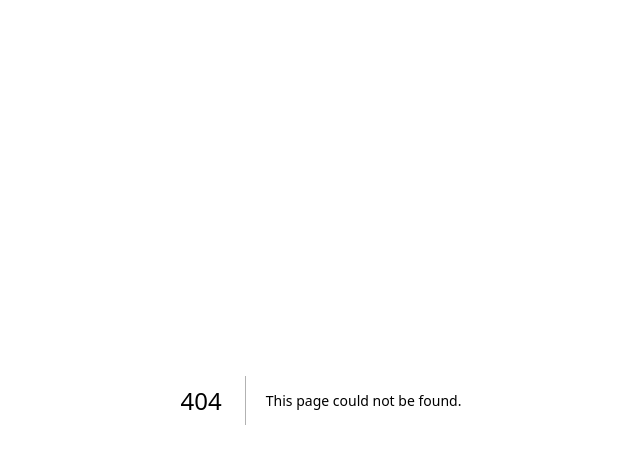
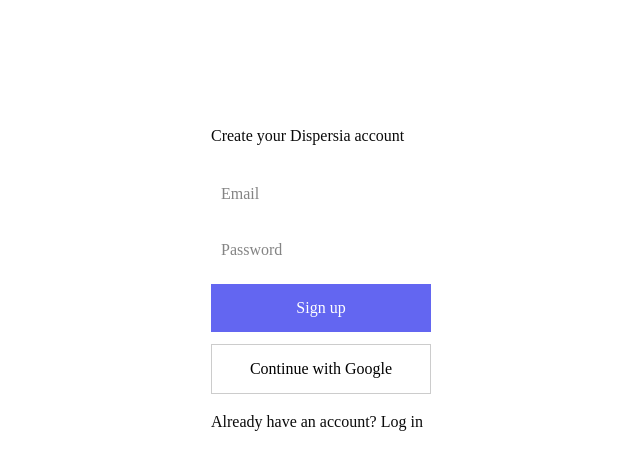
Before and after one commit to sheikhmdnasrullah-dotcom/Dispersia-2, a Next.js app: page /signup in a window 1280 px wide. Before the commit this address had no page. Shown: the top 470 px of the page, without its empty margins (319-959 px from the left). Built offline with nearby package versions, Linux system fonts and the light colour scheme; no server answers.

Commit message:
feat: add login, signup pages and route protection middleware

```diff
--- /dev/null
+++ b/app/signup/page.tsx
@@ -0,0 +1,79 @@
+'use client'
+
+import { useState } from 'react'
+import { createClient } from '@supabase/supabase-js'
+import { useRouter } from 'next/navigation'
+
+const supabase = createClient(
+  process.env.NEXT_PUBLIC_SUPABASE_URL!,
+  process.env.NEXT_PUBLIC_SUPABASE_ANON_KEY!
+)
+
+export default function SignupPage() {
+  const router = useRouter()
+  const [email, setEmail] = useState('')
+  const [password, setPassword] = useState('')
+  const [error, setError] = useState('')
+  const [loading, setLoading] = useState(false)
+
+  async function handleSignup() {
+    setLoading(true)
+    setError('')
+    const { error } = await supabase.auth.signUp({ email, password })
+    if (error) {
+      setError(error.message)
+      setLoading(false)
+    } else {
+      router.push('/setup')
+    }
+  }
+
+  async function handleGoogle() {
+    await supabase.auth.signInWithOAuth({
+      provider: 'google',
+      options: { redirectTo: 'https://dispersia.tanim.tech/setup' }
+    })
+  }
+
+  return (
+    <div style={{ maxWidth: 400, margin: '100px auto', padding: 24 }}>
+      <h1 style={{ marginBottom: 24 }}>Create your Dispersia account</h1>
+
+      <input
+        type="email"
+        placeholder="Email"
+        value={email}
+        onChange={e => setEmail(e.target.value)}
+        style={{ display: 'block', width: '100%', marginBottom: 12, padding: 10 }}
+      />
+      <input
+        type="password"
+        placeholder="Password"
+        value={password}
+        onChange={e => setPassword(e.target.value)}
+        style={{ display: 'block', width: '100%', marginBottom: 12, padding: 10 }}
+      />
+
+      {error && <p style={{ color: 'red', marginBottom: 12 }}>{error}</p>}
+
+      <button
+        onClick={handleSignup}
+        disabled={loading}
+        style={{ display: 'block', width: '100%', padding: 12, marginBottom: 12, background: '#6366f1', color: 'white', border: 'none', cursor: 'pointer' }}
+      >
+        {loading ? 'Creating account...' : 'Sign up'}
+      </button>
+
+      <button
+        onClick={handleGoogle}
+        style={{ display: 'block', width: '100%', padding: 12, background: 'white', color: 'black', border: '1px solid #ccc', cursor: 'pointer' }}
+      >
+        Continue with Google
+      </button>
+
+      <p style={{ marginTop: 16 }}>
+        Already have an account? <a href="/login">Log in</a>
+      </p>
+    </div>
+  )
+}
--- a/package.json
+++ b/package.json
@@ -9,6 +9,7 @@
     "lint": "eslint"
   },
   "dependencies": {
+    "@supabase/ssr": "^0.10.0",
     "@supabase/supabase-js": "^2.102.1",
     "class-variance-authority": "^0.7.1",
     "clsx": "^2.1.1",
```
Also changed, not shown: app/login/page.tsx (added), middleware.ts/middleware.ts (added), 1 other file (tests, documents, lock files or other folders).
